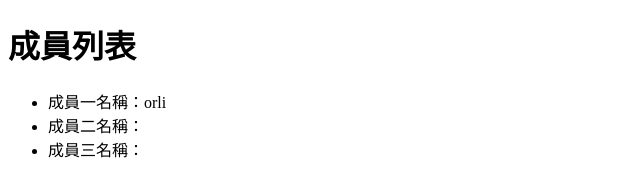
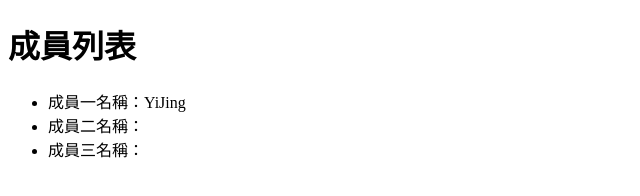
Before and after one commit to YiJing0502/gitPractice231020, a plain HTML site: page index.html in a window 1280 px wide. Shown: the full height of the page, 0-640 px from the left. Drawn offline with Linux system fonts and the light colour scheme.

Commit message:
修改成員一名字

```diff
--- a/index.html
+++ b/index.html
@@ -8,7 +8,7 @@
 <body>
   <h1>成員列表</h1>
   <ul>
-    <li>成員一名稱：orli</li>
+    <li>成員一名稱：YiJing</li>
     <li>成員二名稱：</li>
     <li>成員三名稱：</li>
   </ul>
```
